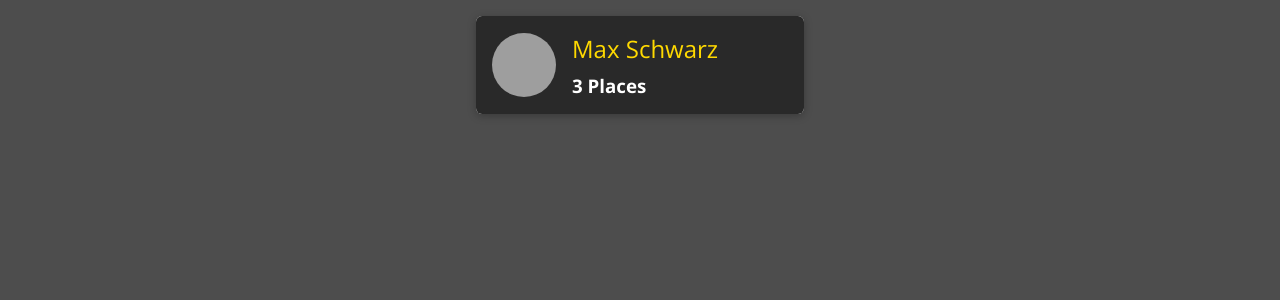
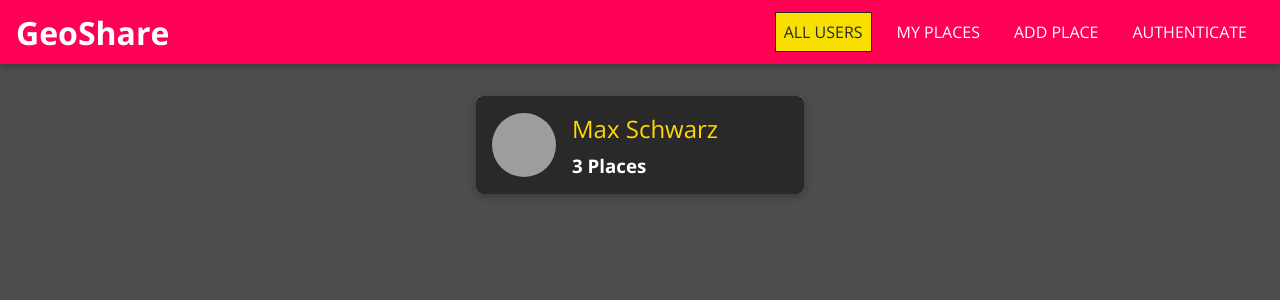
Before and after one commit to chandrashekar68/GeoShare, a React (Create React App) app in the folder Frontend/: page / in a window 1280 px wide. Shown: the top 300 px of the page. Built offline with nearby package versions, Linux system fonts and the light colour scheme; grey boxes are pictures that could not be loaded.

Commit message:
added header and nav-links

```diff
--- a/Frontend/src/App.js
+++ b/Frontend/src/App.js
@@ -8,10 +8,13 @@
 
 import Users from './user/pages/Users';
 import NewPlace from './places/pages/NewPlace';
+import MainNavigation from './shared/components/Navigation/MainNavigation';
 
 const App = () => {
   return (
     <Router>
+      <MainNavigation />
+      <main>
         <Switch>
           <Route path="/" exact>
             <Users />
@@ -21,6 +24,7 @@
           </Route>
           <Redirect to="/" />
         </Switch>
+      </main>
     </Router>
   );
 };
--- /dev/null
+++ b/Frontend/src/shared/components/Navigation/MainHeader.css
@@ -0,0 +1,23 @@
+.main-header {
+  width: 100%;
+  height: 4rem;
+  display: flex;
+  align-items: center;
+  position: fixed;
+  top: 0;
+  left: 0;
+  background: #ff0055;
+  box-shadow: 0 2px 6px rgba(0, 0, 0, 0.26);
+  padding: 0 1rem;
+  z-index: 5;
+}
+
+main {
+  margin-top: 5rem;
+}
+
+@media (min-width: 768px) {
+  .main-header {
+    justify-content: space-between;
+  }
+}
--- /dev/null
+++ b/Frontend/src/shared/components/Navigation/MainHeader.js
@@ -0,0 +1,9 @@
+import React from 'react';
+
+import './MainHeader.css';
+
+const MainHeader = props => {
+  return <header className="main-header">{props.children}</header>;
+};
+
+export default MainHeader;
--- /dev/null
+++ b/Frontend/src/shared/components/Navigation/MainNavigation.css
@@ -0,0 +1,45 @@
+.main-navigation__menu-btn {
+  width: 3rem;
+  height: 3rem;
+  background: transparent;
+  border: none;
+  display: flex;
+  flex-direction: column;
+  justify-content: space-around;
+  margin-right: 2rem;
+  cursor: pointer;
+}
+
+.main-navigation__menu-btn span {
+  display: block;
+  width: 3rem;
+  height: 2.5px;
+  background: white;
+}
+
+.main-navigation__title {
+  color: white;
+}
+
+.main-navigation__title a {
+  text-decoration: none;
+  color: white;
+}
+
+.main-navigation__header-nav {
+  display: none;
+}
+
+.main-navigation__drawer-nav {
+  height: 100%;
+}
+
+@media (min-width: 768px) {
+  .main-navigation__menu-btn {
+    display: none;
+  }
+
+  .main-navigation__header-nav {
+    display: block;
+  }
+}
--- /dev/null
+++ b/Frontend/src/shared/components/Navigation/MainNavigation.js
@@ -0,0 +1,26 @@
+import React from 'react';
+import { Link } from 'react-router-dom';
+
+import MainHeader from './MainHeader';
+import NavLinks from './NavLinks';
+import './MainNavigation.css';
+
+const MainNavigation = props => {
+  return (
+    <MainHeader>
+      <button className="main-navigation__menu-btn">
+        <span />
+        <span />
+        <span />
+      </button>
+      <h1 className="main-navigation__title">
+        <Link to="/">GeoShare</Link>
+      </h1>
+      <nav>
+        <NavLinks />
+      </nav>
+    </MainHeader>
+  );
+};
+
+export default MainNavigation;
--- /dev/null
+++ b/Frontend/src/shared/components/Navigation/NavLinks.css
@@ -0,0 +1,76 @@
+.nav-links {
+  list-style: none;
+  margin: 0;
+  padding: 0;
+  width: 100%;
+  height: 100%;
+  display: flex;
+  flex-direction: column;
+  justify-content: center;
+  align-items: center;
+}
+
+.nav-links li {
+  margin: 1rem;
+}
+
+.nav-links a {
+  border: 1px solid transparent;
+  color: #292929;
+  text-decoration: none;
+  padding: 0.5rem;
+}
+
+.nav-links a:hover,
+.nav-links a:active,
+.nav-links a.active {
+  background: #f8df00;
+  border-color: #292929;
+  color: #292929;
+}
+
+.nav-links button {
+  cursor: pointer;
+  border: 1px solid #292929;
+  color: #292929;
+  background: transparent;
+  padding: 0.5rem;
+  font: inherit;
+}
+
+.nav-links button:focus {
+  outline: none;
+}
+
+.nav-links button:hover,
+.nav-links button:active {
+  background: #292929;
+  color: white;
+}
+
+@media (min-width: 768px) {
+  .nav-links {
+    flex-direction: row;
+  }
+
+  .nav-links li {
+    margin: 0 0.5rem;
+  }
+
+  .nav-links a {
+    color: white;
+    text-decoration: none;
+  }
+
+  .nav-links button {
+    border: 1px solid white;
+    color: white;
+    background: transparent;
+  }
+
+  .nav-links button:hover,
+  .nav-links button:active {
+    background: #f8df00;
+    color: #292929;
+  }
+}
--- /dev/null
+++ b/Frontend/src/shared/components/Navigation/NavLinks.js
@@ -0,0 +1,23 @@
+import React from 'react';
+import { NavLink } from 'react-router-dom';
+
+import './NavLinks.css';
+
+const NavLinks = props => {
+  return <ul className="nav-links">
+    <li>
+      <NavLink to="/" exact>ALL USERS</NavLink>
+    </li>
+    <li>
+      <NavLink to="/u1/places">MY PLACES</NavLink>
+    </li>
+    <li>
+      <NavLink to="/places/new">ADD PLACE</NavLink>
+    </li>
+    <li>
+      <NavLink to="/auth">AUTHENTICATE</NavLink>
+    </li>
+  </ul>
+};
+
+export default NavLinks;
--- a/Frontend/src/user/components/UsersList.js
+++ b/Frontend/src/user/components/UsersList.js
@@ -1,13 +1,16 @@
 import React from 'react';
 
 import UserItem from './UserItem';
+import Card from '../../shared/components/UIElements/Card';
 import './UsersList.css';
 
 const UsersList = props => {
   if (props.items.length === 0) {
     return (
       <div className="center">
-        <h2>No users found.</h2>
+        <Card>
+          <h2>No users found.</h2>
+        </Card>
       </div>
     );
   }
```
Also changed, not shown: Frontend/src/shared/components/Navigation/SideDrawer.css (added), Frontend/src/shared/components/Navigation/SideDrawer.js (added). Lines whose indentation alone changed are shown as unchanged.
